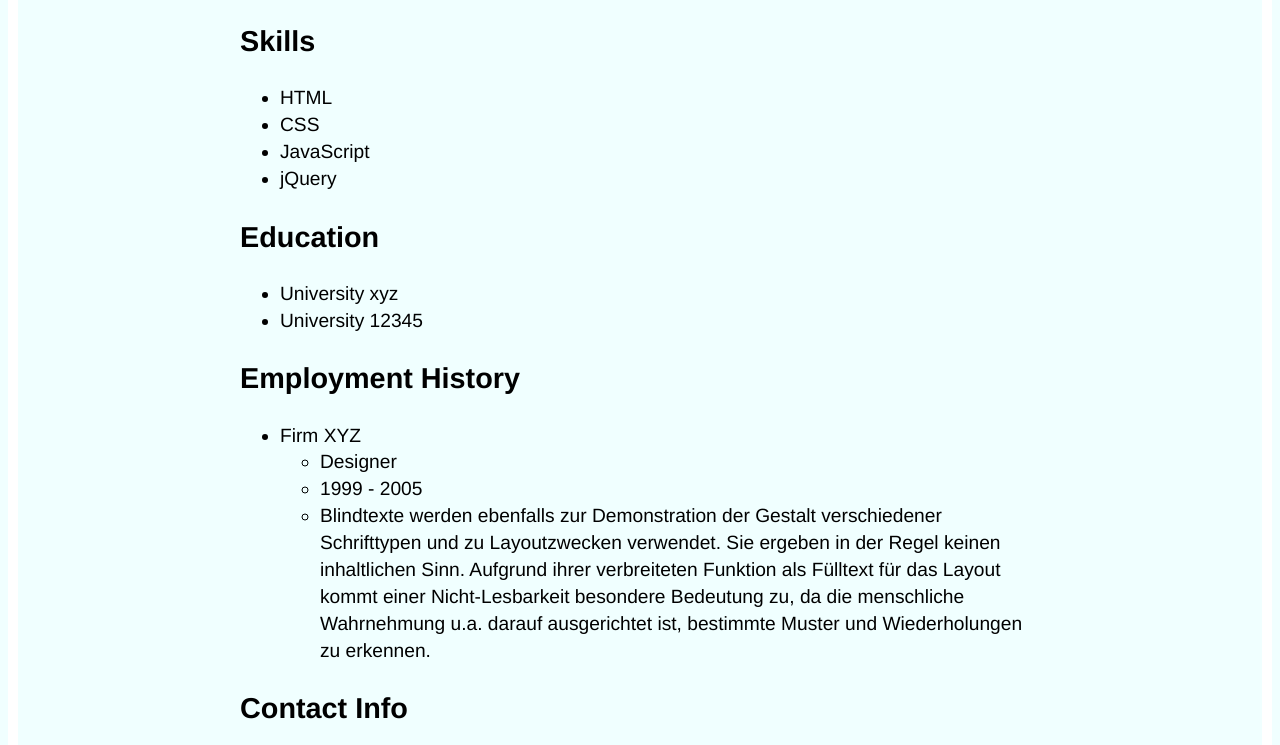
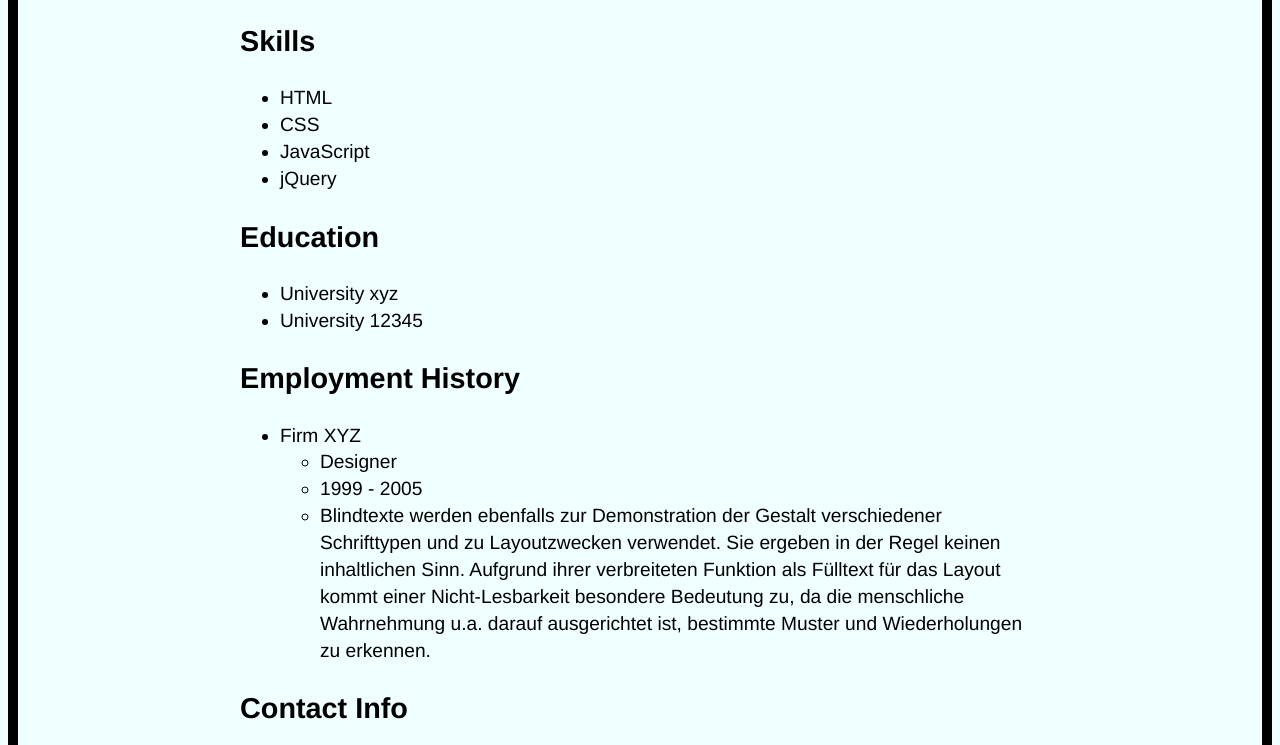
Before and after one commit to B-PH/test_github_pages, a plain HTML site: page index.html in a window 1280 px wide. Shown: the part 183-928 px from the top of the page. Drawn offline with Linux system fonts and the light colour scheme.

Commit message:
change border color

```diff
--- a/main.css
+++ b/main.css
@@ -1,6 +1,6 @@
 body{
 	font-family: Helvetica, Arial;
-	border: 10px solid white;
+	border: 10px solid black;
 	background-color: azure;
 	padding: 30px;
 	font-size: 1.2rem;
```
